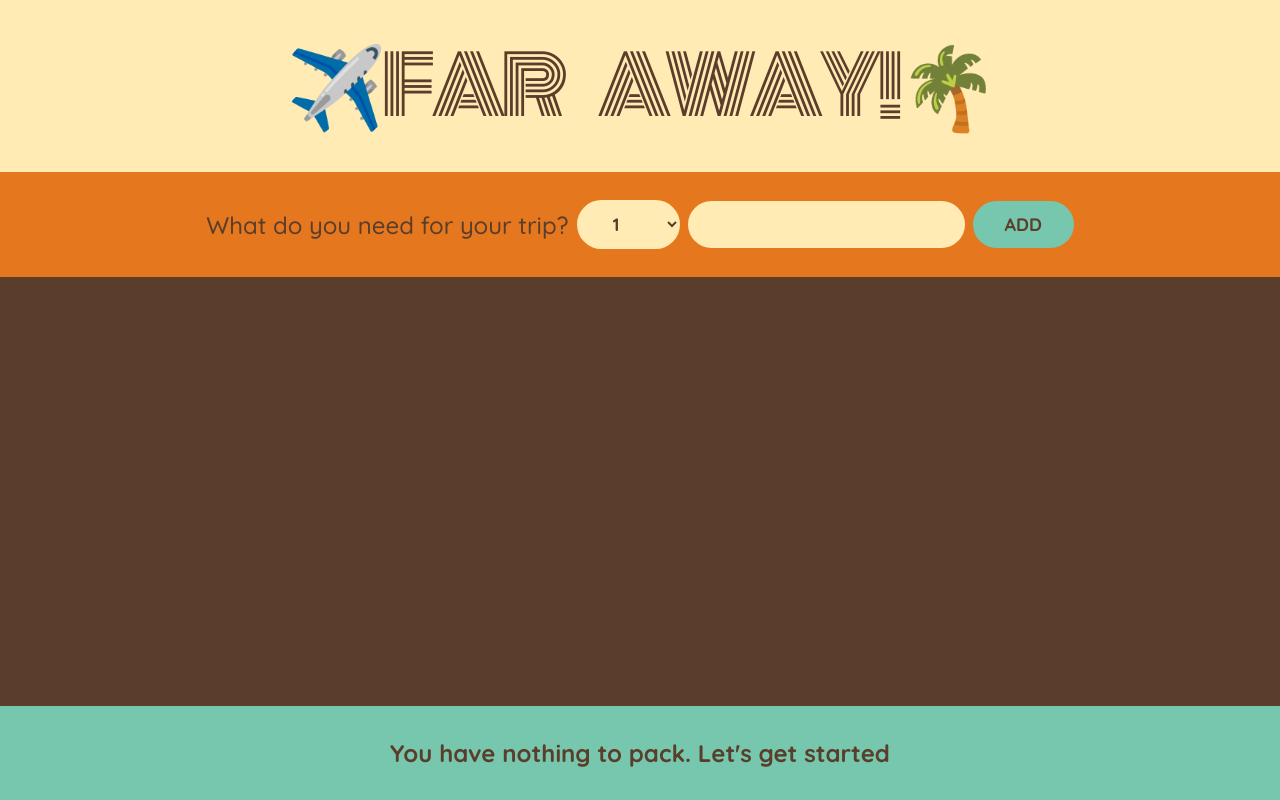
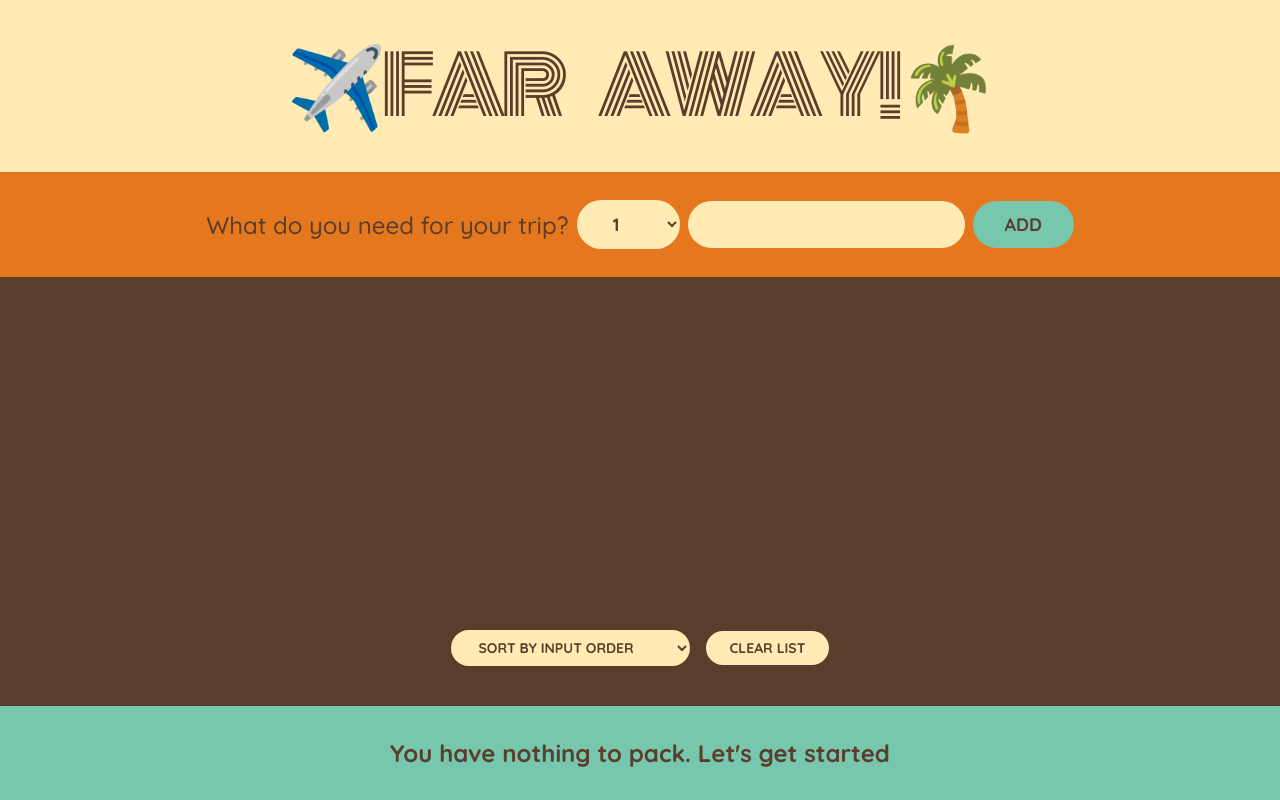
Before and after one commit to SammiZoepke/Packing-list, a React (Vite) app: page / in a window 1280 px wide. Built offline with nearby package versions, Linux system fonts and the light colour scheme.

Commit message:
Added sorted function to packing list

```diff
--- a/src/PackingList.jsx
+++ b/src/PackingList.jsx
@@ -1,15 +1,28 @@
 import Item from "./Item"
+import { useState } from "react"
 
 export default function PackingList({itemList, onHandleToggle, onDelete}){
+    const [sortedList, setSortedList] = useState('input')
 
+    let sortedItems;
+    if (sortedList === 'input') sortedItems = itemList;
+    if (sortedList === "description") sortedItems = itemList.slice().sort((a,b)=>a.description.localeCompare(b.description))
+    if (sortedList === "packed") sortedItems = itemList.slice().sort((a,b)=>Number(a.packed)-Number(b.packed))
     return(
         <div className="list">
         <ul>
-            {itemList.map((item)=>
+            {sortedItems.map((item)=>
             <Item item={item} key={item.id} onHandleToggle={onHandleToggle} onDelete={onDelete}/>
             )}
-
         </ul>
+        <div className="actions">
+        <select value={sortedList} onChange={(e)=>setSortedList(e.target.value)}>
+            <option value="input">Sort by input order</option>
+            <option value="description">Sort by description</option>
+            <option value="packed">Sort by packed status</option>
+        </select>
+        <button>Clear List </button>
+        </div>
         </div>
     )
 }
```
